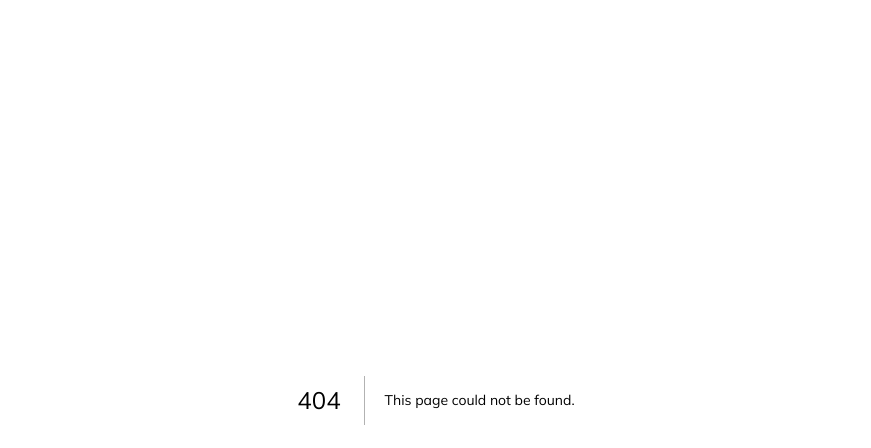
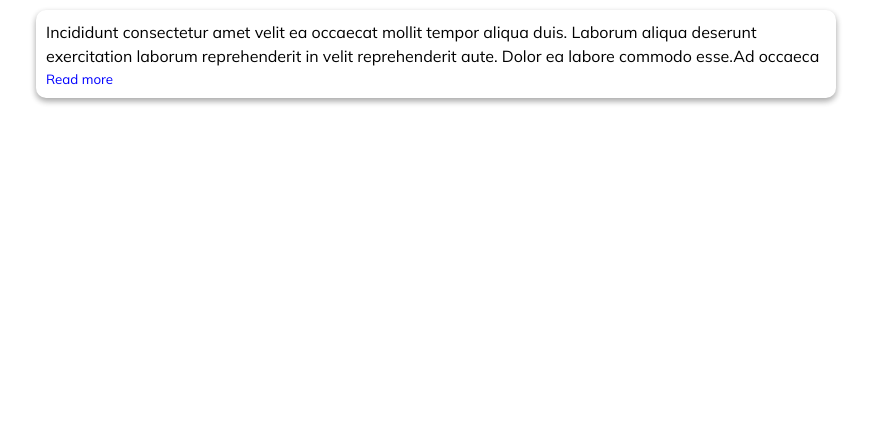
Before and after one commit to shivlahejat/design-practice, a Next.js app: page /readMore in a window 1280 px wide. Before the commit this address had no page. Shown: the top 448 px of the page, without its empty margins (204-1075 px from the left). Built offline with nearby package versions, Linux system fonts and the light colour scheme; a web font is replaced by a local one.

Commit message:
fix: add Readmore functionality

```diff
--- /dev/null
+++ b/src/pages/readMore.js
@@ -0,0 +1,69 @@
+import React, { useState } from "react";
+import styled from "styled-components";
+
+const HomePage = () => {
+  const initialContent =
+    "Incididunt consectetur amet velit ea occaecat mollit tempor aliqua duis. Laborum aliqua deserunt exercitation laborum reprehenderit in velit reprehenderit aute. Dolor ea labore commodo esse.Ad occaecat anim adipisicing tempor tempor nostrud excepteur sit qui mollit dolore. Commodo eiusmod sunt do id. Dolore elit mollit ad tempor aliqua irure ipsum. Mollit laboris enim sint ex ut laborum exercitation labore ipsum amet ullamco irure pariatur Lorem. Aute ullamco pariatur laboris enim irure eiusmod enim aute exercitation. Esse officia sunt eu nisi velit fugiat. Sunt magna veniam qui pariatur cillum cillum enim consectetur deserunt.Ullamco fugiat magna laborum esse dolor nostrud. Incididunt est nisi irure sunt consectetur quis pariatur qui eiusmod id veniam. Ipsum quis tempor pariatur sint occaecat tempor labore eu ullamco excepteur et.";
+  const [isOpen, setIsOpen] = useState(false);
+
+  const toggleContent = () => {
+    setIsOpen(!isOpen);
+  };
+
+  const displayedContent = isOpen
+    ? initialContent
+    : initialContent.slice(0, 200);
+
+  return (
+    <MainDiv>
+      <Wrapper>
+        <Content>{displayedContent}</Content>
+        {isOpen && (
+          <Container open={isOpen}>
+            <Content>{initialContent.slice(200)}</Content>
+          </Container>
+        )}
+        <ReadMoreButton onClick={toggleContent}>
+          {isOpen ? "Read less" : "Read more"}
+        </ReadMoreButton>
+      </Wrapper>
+    </MainDiv>
+  );
+};
+
+export default HomePage;
+
+const Wrapper = styled.div`
+  max-width: 800px;
+  padding: 10px;
+  border-radius: 10px;
+  box-shadow: rgba(0, 0, 0, 0.16) 0px 3px 6px, rgba(0, 0, 0, 0.23) 0px 3px 6px;
+`;
+
+const MainDiv = styled.div`
+  display: flex;
+  flex-direction: column;
+  align-items: center;
+  justify-content: center;
+  width: 100%;
+  padding: 10px;
+`;
+
+const Container = styled.div`
+  max-height: ${(props) => (props.open ? "none" : "100px")};
+  overflow: hidden;
+  transition: max-height 0.3s ease-in-out;
+`;
+
+const ReadMoreButton = styled.button`
+  background: transparent;
+  border: none;
+  color: blue;
+  border-radius: 5px;
+  cursor: pointer;
+`;
+
+const Content = styled.p`
+  font-size: 16px;
+  line-height: 1.5;
+`;
```
Also changed, not shown: src/imports/NavBar.js (+6 -5 lines).
